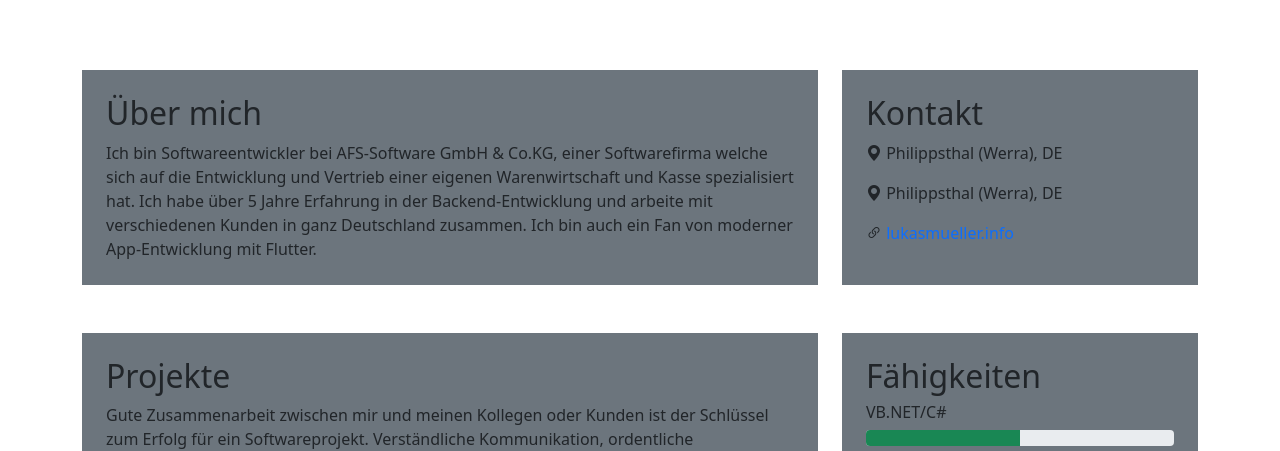
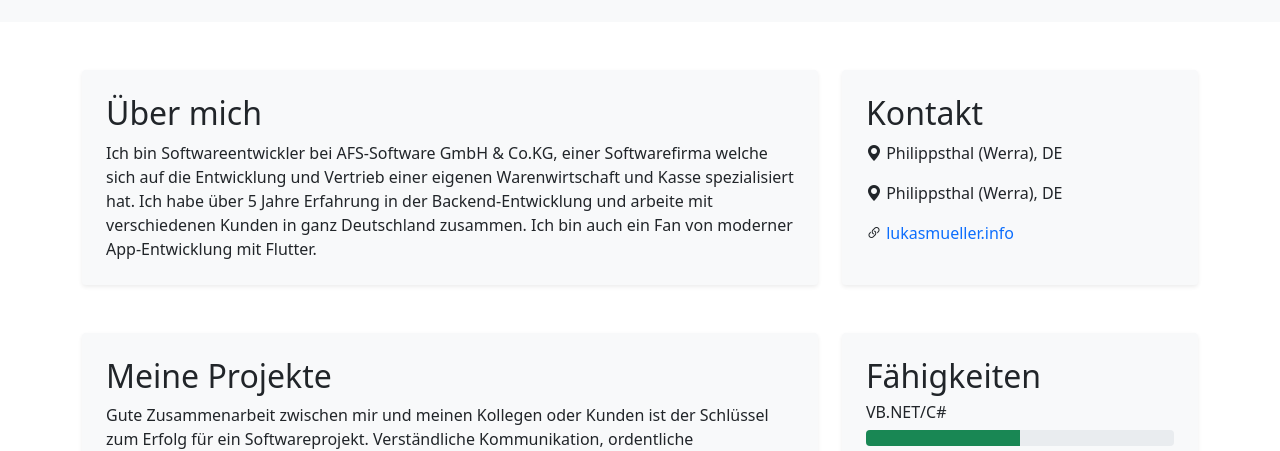
Before and after one commit to PRCV1/personal_website, a Vue app: page / in a window 1280 px wide. Shown: the part 240-691 px from the top of the page. Built offline with nearby package versions, Linux system fonts and the light colour scheme.

Commit message:
light and darkmode changes

```diff
--- a/scss/custom.scss
+++ b/scss/custom.scss
@@ -1,6 +1,10 @@
 @import "../node_modules/bootstrap/scss/bootstrap";
 @import "../node_modules/bootstrap/scss/variables";
 
-.superdark {
-    background-color: $indigo-900;
+.bg-dark-2 {
+    background-color: #17181b;
 }
+
+.bg-light-2 {
+    background-color: #d9e7ec;
+}
--- a/src/App.vue
+++ b/src/App.vue
@@ -7,7 +7,7 @@
           Ich bin Softwareentwickler bei AFS-Software GmbH & Co.KG, einer Softwarefirma welche sich auf die Entwicklung und Vertrieb einer eigenen Warenwirtschaft und Kasse spezialisiert hat.
           Ich habe über 5 Jahre Erfahrung in der Backend-Entwicklung und arbeite mit verschiedenen Kunden in ganz Deutschland zusammen. Ich bin auch ein Fan von moderner App-Entwicklung mit Flutter.
         </Section>
-        <Section title="Projekte">
+        <Section title="Meine Projekte">
           <Projects />
         </Section>
       </div>
@@ -52,11 +52,16 @@ import Section from "./components/Section.vue";
 import BsProgressbar from "./components/bsProgressbar.vue";
 import Education from "./components/Education.vue";
 import Projects from "./components/Projects.vue";
-import { onBeforeMount } from "vue";
+import { onBeforeMount, watch } from "vue";
 import BsLink from "./components/bsLink.vue";
 
-onBeforeMount(() => {
+import { useDarkmode } from "./helper/useDarkmode"
 
+const {isDarkmode} = useDarkmode();
+
+watch(isDarkmode, (newValue: Boolean, oldValue: Boolean) => {
+  let cssClass = newValue ? "bg-dark-2" : "bg-light-2"
+  document.querySelector("body")!.classList.value = cssClass
 })
 
 </script>
--- a/src/components/Education.vue
+++ b/src/components/Education.vue
@@ -6,6 +6,7 @@
             :class="[isDarkmode ? 'text-white-50' : 'text-dark']"
             class="border-0 list-group-item list-group-item-dark bg-transparent d-flex justify-content-between align-items-start"
         >
+            <i class="bi bi-mortarboard"></i>
             <div class="ms-2 me-auto">
                 <div class="fw-bold">{{ item.name }}</div>
                 {{ `${item.where} (${item.fromYear} - ${item.toYear ?? "heute"})` }}
--- a/src/components/Header.vue
+++ b/src/components/Header.vue
@@ -1,5 +1,5 @@
 <template>
-    <header class="py-5" :class="[isDarkmode ? 'bg-dark' : '']">
+    <header class="py-5" :class="[isDarkmode ? 'bg-dark' : 'bg-light']">
         <div class="container">
             <div class="row">
                 <div class="col">
--- a/src/components/Section.vue
+++ b/src/components/Section.vue
@@ -1,8 +1,6 @@
 <template>
-    <section class="mb-5 p-4" :class="[isDarkmode ? 'bg-dark' : 'bg-secondary']" >
-        <h2 :class="[isDarkmode ? 'text-white' : 'text-dark']">
-            {{ title }}
-        </h2>
+    <section class="mb-5 p-4 shadow-sm rounded" :class="[isDarkmode ? 'bg-dark' : 'bg-light']">
+        <h2 :class="[isDarkmode ? 'text-white' : 'text-dark']">{{ title }}</h2>
         <div :class="[isDarkmode ? 'text-white-50' : 'text-dark']">
             <slot></slot>
         </div>
```
